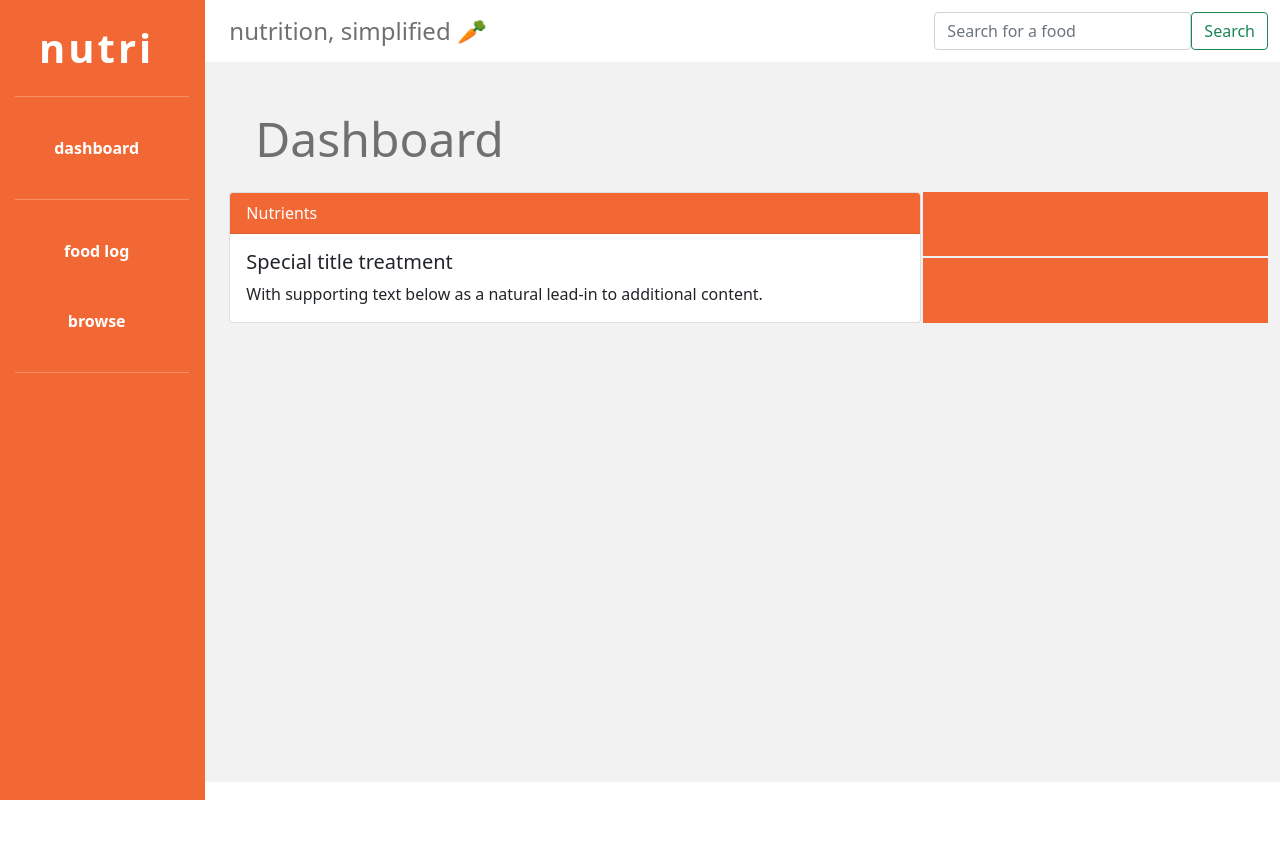
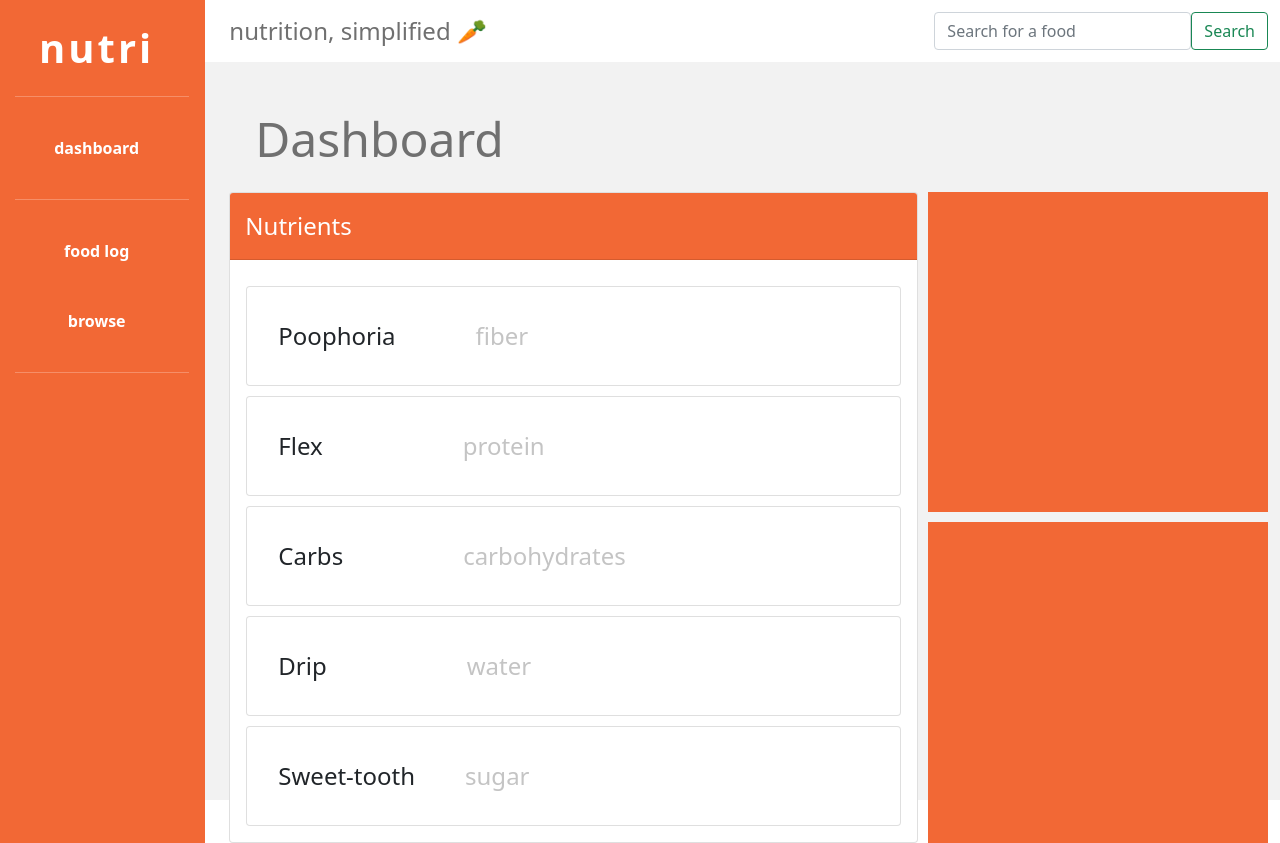
Before and after one commit to michaeltothewilson/nutri, a React (Create React App) app: page / in a window 1280 px wide. Before the commit the page ends 800 px from the top, so only its background shows below. Built offline with nearby package versions, Linux system fonts and the light colour scheme; no server answers.

Commit message:
Add nutrient cards to dashboard and style

```diff
--- a/src/App.css
+++ b/src/App.css
@@ -42,6 +42,7 @@ li > a:hover {
   display: flex;
   height: auto;
   align-items: center;
+  background-color: white;
 }
 
 .search-bar > .navbar-light .navbar-brand {
@@ -63,14 +64,17 @@ li > a:hover {
 }
 
 /* Dashboard */
+.page-content{
+  background-color: #f2f2f2;
+}
+
 #dashboard {
   padding: 0;
 }
 
 .dashboard-body {
   margin-top: 0;
-  height: 90%;
-  background-color: #f2f2f2;
+  height: auto;
 }
 
 .page-title {
--- a/src/App.js
+++ b/src/App.js
@@ -12,7 +12,7 @@ function App() {
   return (
     <Router>
       <div className="App">
-        <div className="row h-100">
+        <div className="page-content row h-100">
           <nav className="col-12 col-sm-2 pt-4 sidebar">
             <h1 className="logo">nutri</h1>
             <ul className="nav flex-column">
--- a/src/Home.css
+++ b/src/Home.css
@@ -3,7 +3,7 @@
     display: grid;
     grid-template-columns: 1fr 1fr 1fr;
     grid-template-rows: 1fr 1fr;
-    gap: 2px;
+    gap: 10px;
   }
 
 .grid-container > .item1 {
@@ -32,10 +32,46 @@
 }
 
 .card-header {
+    padding: 15px;
     background-color:  #F26835;
     color: white;
+    font-size: 1.5em;
 }
 
+.nutrient-card {
+    padding: 15px;
+    margin-top: 10px;
+}
+
+.nutrient-header {
+    font-size: 1.5em
+}
+
+.nutrient-desc {
+    font-size: 1.5em;
+    color: #c4c4c4;
+}
+
+/* Nutrients */
+.fiber {
+    margin-left: 80px;
+}
+
+.protein {
+    margin-left: 140px;
+}
+
+.carb {
+    margin-left: 120px;
+}
+
+.water {
+    margin-left: 140px;
+}
+
+.sugar {
+    margin-left: 50px;
+}
 /* testing purposes */
 .item2, .item3{
     background-color: #F26835;
--- a/src/Home.js
+++ b/src/Home.js
@@ -5,22 +5,50 @@ export default function Home() {
     <>
       <h2 className="page-title pt-5">Dashboard</h2>
       <div className="container">
-        <section class="grid-container mt-4">
-          <div class="grid-item item1">
-            <div class="card">
-              <div class="card-header">
+        <section className="grid-container mt-4">
+          <div className="grid-item item1">
+            <div className="card">
+              <div className="card-header">
                 Nutrients
               </div>
-              <div class="card-body">
-                <h5 class="card-title">Special title treatment</h5>
-                <p class="card-text">With supporting text below as a natural lead-in to additional content.</p>
+              <div className="card-body">
+                <div className="card nutrient-card">
+                  <div className="card-body">
+                    <span className="nutrient-header">Poophoria</span>
+                    <span className="nutrient-desc fiber">fiber</span>
+                  </div>
+                </div>
+                <div className="card nutrient-card">
+                  <div className="card-body">
+                    <span className="nutrient-header">Flex</span>
+                    <span className="nutrient-desc protein">protein</span>
+                  </div>
+                </div>
+                <div className="card nutrient-card">
+                  <div className="card-body">
+                    <span className="nutrient-header">Carbs</span>
+                    <span className="nutrient-desc carb">carbohydrates</span>
+                  </div>
+                </div>
+                <div className="card nutrient-card">
+                  <div className="card-body">
+                    <span className="nutrient-header">Drip</span>
+                    <span className="nutrient-desc water">water</span>
+                  </div>
+                </div>
+                <div className="card nutrient-card">
+                  <div className="card-body">
+                    <span className="nutrient-header">Sweet-tooth</span>
+                    <span className="nutrient-desc sugar">sugar</span>
+                  </div>
+                </div>
               </div>
             </div>
           </div>
-          <div class="grid-item item2">
+          <div className="grid-item item2">
 
           </div>
-          <div class="grid-item item3">
+          <div className="grid-item item3">
 
           </div>
         </section>
```
